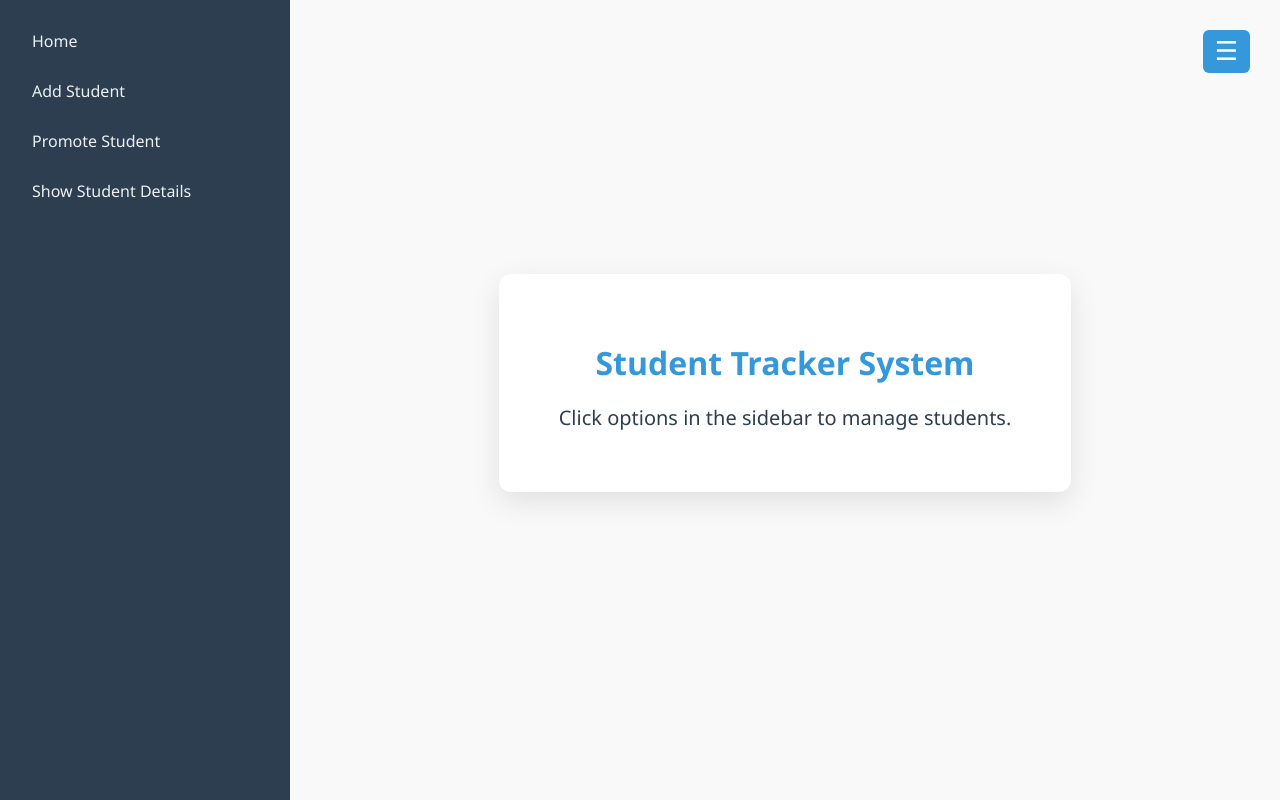
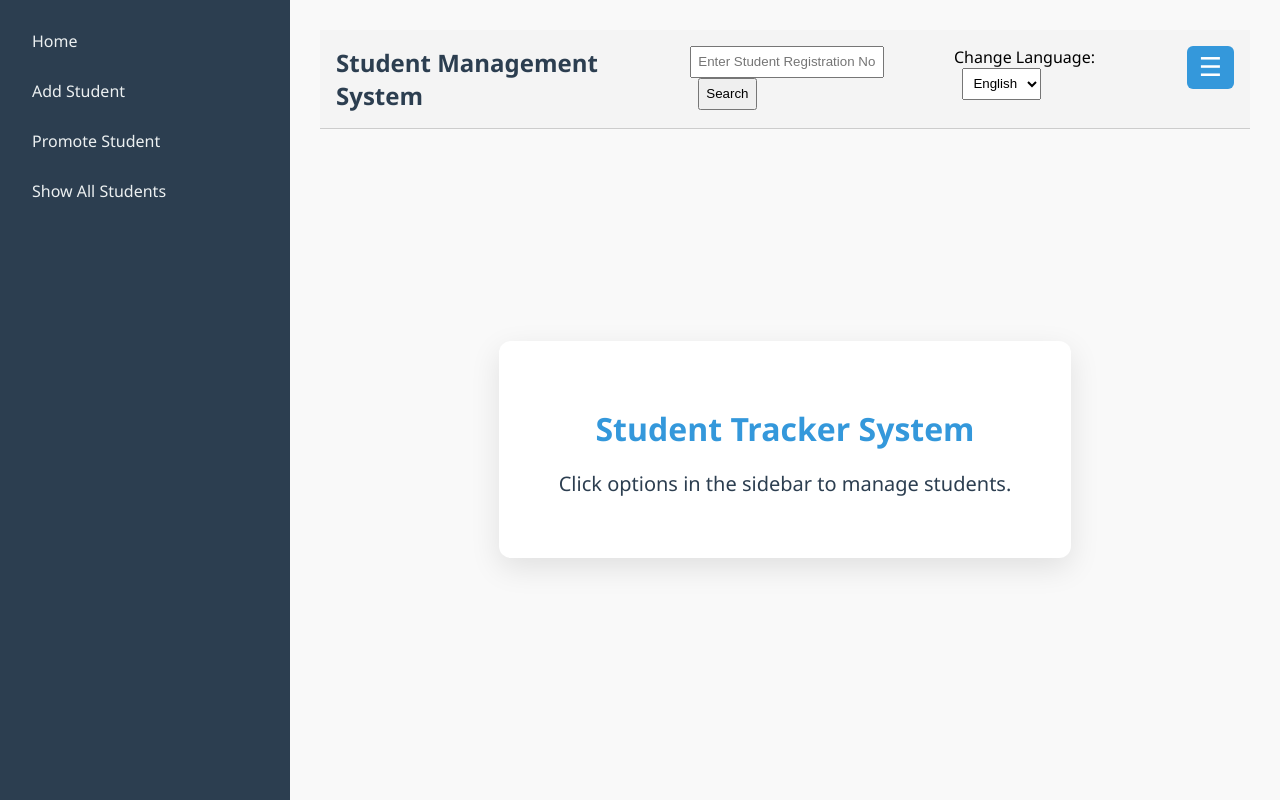
Before and after one commit to ShreyashCC/InternshipProject, a Vue app in the folder Frontend/Student-Tracker-System/: page / in a window 1280 px wide. Built offline with nearby package versions, Linux system fonts and the light colour scheme.

Commit message:
Adding header

```diff
--- a/Frontend/Student-Tracker-System/src/App.vue
+++ b/Frontend/Student-Tracker-System/src/App.vue
@@ -2,7 +2,7 @@
   <div class="app-container">
     <!-- Sidebar -->
     <div v-if="sidebarOpen" class="sidebar">
-      <div class="sidebar-option" @click="selectView('HomeComponent')">
+      <div class="sidebar-option" @click="selectView('home')">
         Home
       </div>
       <div class="sidebar-option" @click="selectView('addStudent')">
@@ -16,27 +16,50 @@
         <div class="dropdown-option" @click="selectView('promoteStudent')">Promote to Next Standard</div>
         <div class="dropdown-option" @click="selectView('generateTC')">Generate TC</div>
       </div>
-      <div class="sidebar-option" @click="toggleDropdown('details')">
-        Show Student Details
-      </div>
-      <div v-if="dropdowns.details" class="dropdown">
-        <div class="dropdown-option" @click="selectView('showStudentDetails')">Show by ID</div>
-        <div class="dropdown-option" @click="selectView('showAllStudents')">Show All</div>
+<!--      <div class="sidebar-option" @click="toggleDropdown('details')">-->
+<!--        Show Student Details-->
+<!--      </div>-->
+<!--      <div v-if="dropdowns.details" class="dropdown">-->
+<!--        <div class="dropdown-option" @click="selectView('showStudentDetails')">Show by ID</div>-->
+<!--        <div class="dropdown-option" @click="selectView('showAllStudents')">Show All</div>-->
+<!--      </div>-->
+      <div class="sidebar-option" @click="selectView('showAllStudents')">
+        Show All Students
       </div>
     </div>
 
     <!-- Main Content -->
     <div class="main-content">
+<!--      <div class="header">-->
+<!--        <button class="burger-btn" @click="sidebarOpen = !sidebarOpen">-->
+<!--          ☰-->
+<!--        </button>-->
+<!--      </div>-->
       <div class="header">
-        <button class="burger-btn" @click="sidebarOpen = !sidebarOpen">
-          ☰
-        </button>
+        <h1 class="app-title">Student Management System</h1>
+        <div class="search-bar">
+          <!--          <label for="search">Search Students by Registration No:</label>-->
+          <input id="search" type="text" v-model="searchInput" placeholder="Enter Student Registration No." />
+          <button @click="searchStudent">Search</button>
+        </div>
+        <div class="language-selector">
+          <label for="language">Change Language:</label>
+          <select id="language">
+            <button class="language-btn">Change Language</button>
+            <option>English</option>
+            <option>Hindi</option>
+          </select>
+        </div>
+        <button class="burger-btn" @click="sidebarOpen = !sidebarOpen">☰</button>
       </div>
+<!--      <div>-->
+<!--        <component :is="currentComponent" :reg-no="selectedRegNo" />-->
+<!--      </div>-->
 
-      <div class="content">
-        <component :is="currentComponent" />
+     <div :class="currentView === 'home' ? 'home-content' : 'content'">
+        <component :is="currentComponent" :regNo="selectedRegNo" />
       </div>
-    </div>
+      </div>
   </div>
 </template>
 
@@ -49,6 +72,14 @@ import DisplayStudentDetails from './components/DisplayStudentDetails.vue'
 import GenerateTC from "@/components/GenerateTC.vue";
 import DisplayStudents from './components/DisplayStudents.vue'
 
+const searchInput = ref('')
+const selectedRegNo = ref('')
+function searchStudent() {
+  if (searchInput.value.trim()) {
+    selectedRegNo.value = searchInput.value.trim()
+    selectView('showStudentDetails')
+  }
+}
 
 
 const sidebarOpen = ref(true)
@@ -87,3 +118,44 @@ const currentComponent = computed(() => {
 })
 
 </script>
+<style scoped>
+.content {
+  display: flex;
+  align-items: flex-start;
+}
+.header {
+  display: flex;
+  align-items: start;
+  gap: 1rem;
+  padding: 1rem;
+  background-color: #f4f4f4;
+  border-bottom: 1px solid #ccc;
+}
+.home-content {
+  display: flex;
+  justify-content: center;
+  align-items: center;
+  height: 100vh;
+}
+.app-title {
+  margin: 0;
+  font-size: 1.5rem;
+  flex-grow: 1;
+}
+
+.search-bar input {
+  padding: 0.4rem;
+}
+
+.language-selector select,
+.language-btn {
+  margin-left: 0.5rem;
+  padding: 0.4rem;
+}
+
+.search-bar button {
+  margin-left: 0.5rem;
+  padding: 0.4rem;
+}
+
+</style>
--- a/Frontend/Student-Tracker-System/src/components/DisplayStudentDetails.vue
+++ b/Frontend/Student-Tracker-System/src/components/DisplayStudentDetails.vue
@@ -2,15 +2,15 @@
   <div class="student-details-container">
     <h2>Show Student Details</h2>
 
-    <div class="form-group">
-      <label for="regNumber">Enter Registration Number:</label>
-      <input
-          v-model="regNo"
-          type="text"
-          id="regNo"
-      />
-      <button @click="fetchStudentDetails">Get Details</button>
-    </div>
+<!--    <div class="form-group">-->
+<!--      <label for="regNumber">Enter Registration Number:</label>-->
+<!--      <input-->
+<!--          v-model="regNo"-->
+<!--          type="text"-->
+<!--          id="regNo"-->
+<!--      />-->
+<!--      <button @click="fetchStudentDetails">Get Details</button>-->
+<!--    </div>-->
 
     <div v-if="loading" class="loading">Loading...</div>
 
@@ -35,22 +35,27 @@
 </template>
 
 <script setup>
-import { ref } from 'vue'
+import { ref, watch, onMounted } from 'vue'
 import axios from 'axios'
 
-const regNo = ref('')
+// const regNo = ref('')
+const props = defineProps({
+  regNo: String
+})
 const student = ref(null)
 const loading = ref(false)
 const error = ref(null)
 
 const fetchStudentDetails = async () => {
+  if (!props.regNo) return
+
   loading.value = true
   error.value = null
   student.value = null
 
   try {
     const response = await axios.get(
-        `http://localhost:8080/student/${regNo.value}`
+        `http://localhost:8080/student/${props.regNo}`
     )
     student.value = response.data
   } catch (err) {
@@ -59,7 +64,29 @@ const fetchStudentDetails = async () => {
   } finally {
     loading.value = false
   }
+
 }
+
+// Auto-fetch on mount (optional, if regNo is already passed)
+onMounted(() => {
+  if (props.regNo) {
+    fetchStudentDetails()
+  }
+})
+
+// Watch for prop changes
+watch(() => props.regNo, (newVal) => {
+  if (newVal) {
+    fetchStudentDetails()
+  }
+})
+onMounted(() => {
+  console.log("Mounted with regNo:", props.regNo)
+  if (props.regNo) {
+    fetchStudentDetails()
+  }
+})
+
 </script>
 
 <style scoped>
--- a/Frontend/Student-Tracker-System/src/components/DisplayStudents.vue
+++ b/Frontend/Student-Tracker-System/src/components/DisplayStudents.vue
@@ -1,7 +1,5 @@
 <template>
   <div class="students-table-container">
-    <h2>All Students</h2>
-
     <div v-if="loading" class="loading">Loading student records...</div>
     <div v-if="error" class="error">{{ error }}</div>
 
@@ -18,7 +16,8 @@
         <th>Mobile No</th>
         <th>Email Id</th>
         <th>Status</th>
-        <!-- Add more fields as needed -->
+        <th>Promote Student</th>
+        <th> TC Generation </th>
       </tr>
       </thead>
       <tbody>
@@ -33,6 +32,8 @@
         <td>{{student.mobileNo}}</td>
         <td>{{student.emailId}}</td>
         <td>{{student.status}}</td>
+        <td><button @click="promoteStudent(student.regNo)" class="promote-button">Promote</button></td>
+        <td><button @click="generateTC(student.regNo)" class="promote-button">TC</button></td>
       </tr>
       </tbody>
     </table>
@@ -40,12 +41,13 @@
 </template>
 
 <script setup>
-import { ref, onMounted } from 'vue'
-import axios from 'axios'
+import {ref, onMounted, onUpdated} from 'vue'
+import axios, {HttpStatusCode} from 'axios'
 
 const students = ref([])
 const loading = ref(true)
 const error = ref(null)
+const TC = ref(null)
 
 const fetchStudents = async () => {
   try {
@@ -57,43 +59,146 @@ const fetchStudents = async () => {
     loading.value = false
   }
 }
+const promoteStudent = async (regNo) => {
+  try {
+    await axios.get(`http://localhost:8080/student/promoted/${regNo}`)
+    alert(`Student ID ${regNo} promoted successfully!`)
+    // fetchStudents() // Optional: Refresh the table
+  } catch (error) {
+    console.error('Error:', error)
+    alert('Failed to promote student. The Student is Already Graduated')
+  }
+}
+
+const generateTC = async (regNoParam) => {
+  loading.value = true
+  error.value = null
+  TC.value = null
+
+  try {
+    const response = await axios.get(`http://localhost:8080/student/tc/${regNoParam}`)
+    TC.value = response.data
+    alert(`TC for Reg No ${regNoParam} generated successfully!`)
+  } catch (err) {
+    error.value = err.response?.data?.message || 'Failed to generate TC.'
+    alert(`Failed to generate TC for Reg No ${regNoParam}`)
+  } finally {
+    loading.value = false
+  }
+}
 
 onMounted(() => {
+  fetchStudents()
+})
+onUpdated(()=> {
   fetchStudents()
 })
 </script>
 
 <style scoped>
 .students-table-container {
-  padding: 1rem;
-  background: #f1f1f1;
-  border-radius: 8px;
-  max-width: 1000px;
-  margin: auto;
+  margin-top: 0;
+  padding: 1.5rem;
+  background: #fff;
+  border-radius: 12px;
+  max-width: 100%;
+  box-shadow: 0 4px 12px rgba(0, 0, 0, 0.08);
   overflow-x: auto;
 }
+
 .students-table {
   width: 100%;
   border-collapse: collapse;
   margin-top: 1rem;
-  table-layout: fixed; /* makes cells shrink to fit */
-  word-wrap: break-word; /* ensures long content wraps */
+  font-family: 'Segoe UI', sans-serif;
+  table-layout: auto;
+  min-width: 900px;
 }
+
 .students-table th,
 .students-table td {
-  padding: 0.5rem;
+  padding: 0.75rem 1rem;
   text-align: left;
-  word-break: break-word; /* forces wrapping of long text */
-  font-size: 14px; /* optional: reduce font size for tighter fit */
+  font-size: 14px;
+  word-break: break-word;
+  vertical-align: top;
 }
+
 .students-table th {
   background-color: #007bff;
   color: white;
+  font-weight: 600;
+  text-transform: uppercase;
 }
-.loading {
-  color: #666;
+
+.students-table tr:nth-child(even) {
+  background-color: #f9f9f9;
 }
+
+.promote-button {
+  background-color: #007bff;
+  border: none;
+  color: white;
+  padding: 0.4rem 0.8rem;
+  font-size: 13px;
+  font-weight: 500;
+  border-radius: 6px;
+  cursor: pointer;
+  transition: background-color 0.3s ease, transform 0.2s ease;
+}
+
+.promote-button:hover {
+  background-color: #0056b3;
+  transform: translateY(-1px);
+}
+
+.promote-button:focus {
+  outline: 2px solid #0056b3;
+  outline-offset: 2px;
+}
+
+.loading,
+.error {
+  text-align: center;
+  font-size: 16px;
+  margin-top: 1rem;
+}
+
 .error {
   color: red;
 }
+
+/* Responsive tweaks for smaller screens */
+@media (max-width: 768px) {
+  .students-table-container {
+    padding: 1rem;
+  }
+
+  .students-table th,
+  .students-table td {
+    padding: 0.5rem;
+    font-size: 13px;
+  }
+
+  .promote-button {
+    font-size: 12px;
+    padding: 0.35rem 0.6rem;
+  }
+}
+
+@media (max-width: 480px) {
+  .students-table {
+    font-size: 12px;
+  }
+
+  .students-table th,
+  .students-table td {
+    padding: 0.4rem;
+  }
+
+  .promote-button {
+    font-size: 11px;
+    padding: 0.3rem 0.5rem;
+  }
+}
 </style>
--- a/Frontend/Student-Tracker-System/src/components/GenerateTC.vue
+++ b/Frontend/Student-Tracker-System/src/components/GenerateTC.vue
@@ -8,6 +8,7 @@
           v-model="regNo"
           type="text"
           id="regNo"
+          placeholder="e.g. 1"
       />
       <button @click="generateTC">Get Details</button>
     </div>
@@ -45,7 +46,7 @@ const generateTC = async () => {
     student.value = response.data
   } catch (err) {
     error.value =
-        err.response?.data?.message || 'Failed to generate TC .'
+        err.response?.data?.message || 'Failed to fetch TC details.'
   } finally {
     loading.value = false
   }
--- a/Frontend/Student-Tracker-System/src/components/PromoteStudent.vue
+++ b/Frontend/Student-Tracker-System/src/components/PromoteStudent.vue
@@ -62,4 +62,5 @@ button {
   color: white;
   cursor: pointer;
 }
+
 </style>
```
